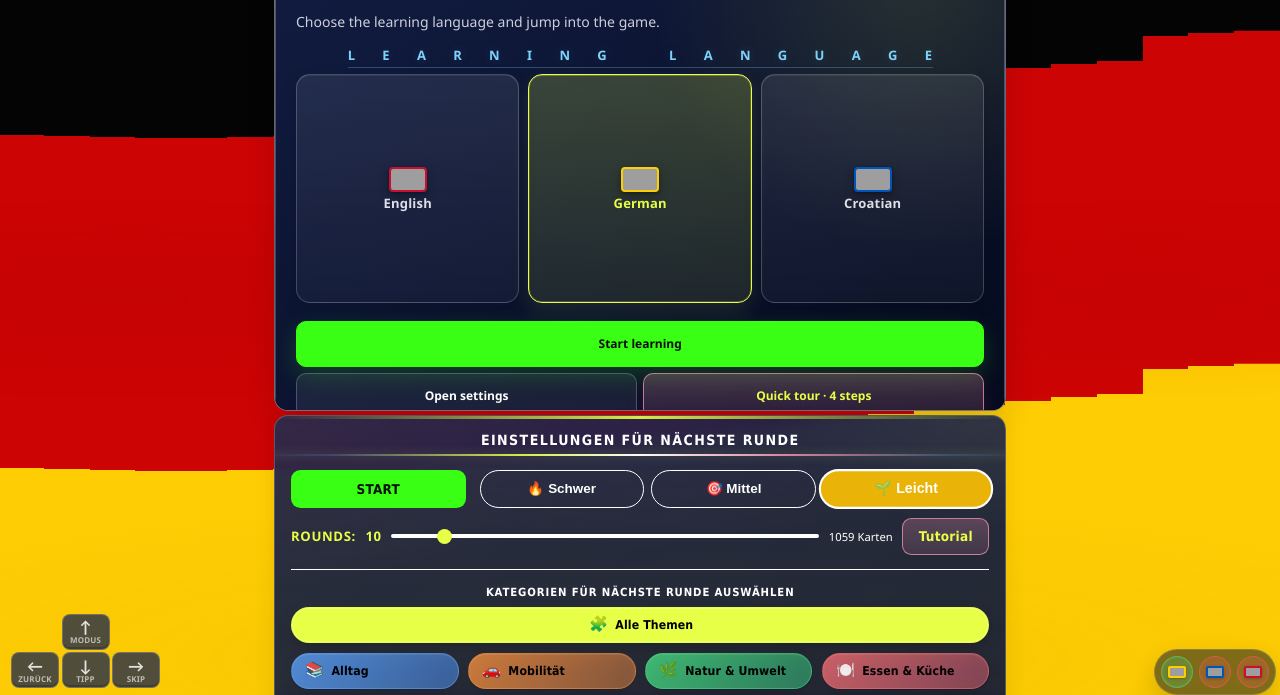
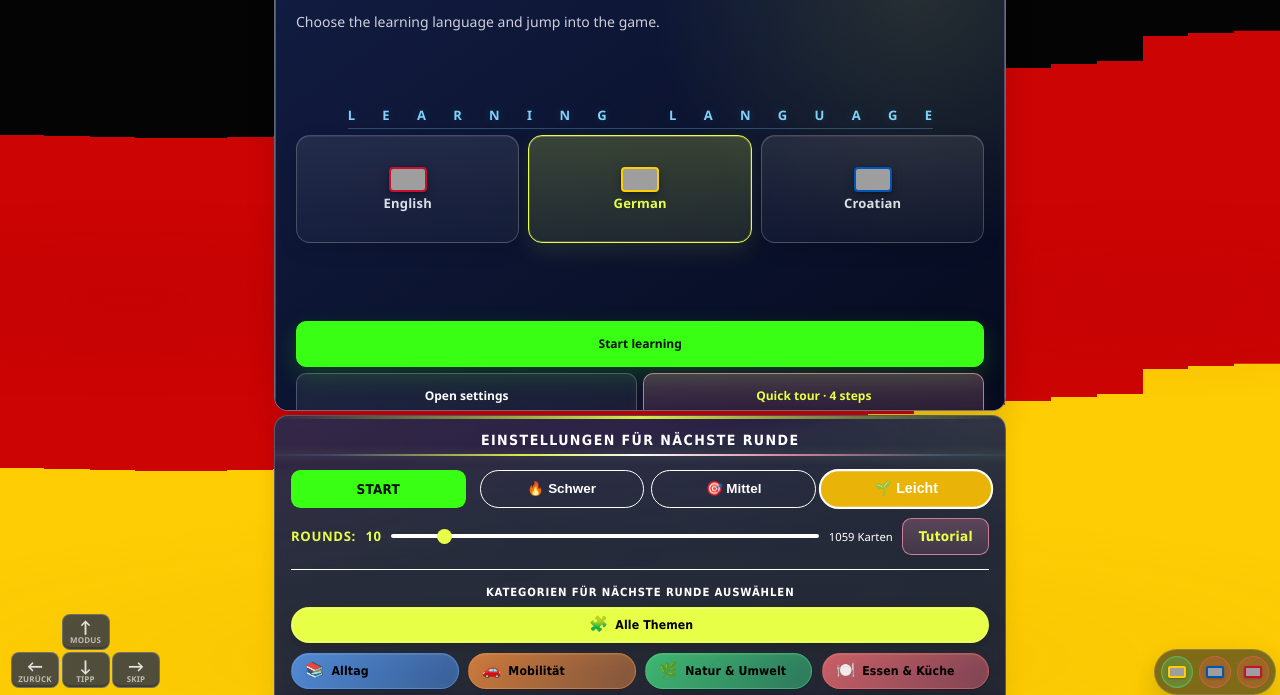
Before and after one commit to Lomuss33/GermanCro, a website: page index.html in a window 1280 px wide. Shown: the part 101-796 px from the top of the page. Drawn offline with Linux system fonts and the light colour scheme; no server answers; grey boxes are pictures that could not be loaded.

Commit message:
fixed onboarding height scaling

```diff
--- a/onboarding.css
+++ b/onboarding.css
@@ -979,22 +979,25 @@ body.layout-phone-portrait .cat-panel-toolbar > .tutorial-replay-btn {
 
 .onboarding-dialog.is-card-start.is-welcome .onboarding-language-group {
   display: grid;
-  grid-template-rows: auto minmax(0, 1fr);
-  align-content: stretch;
+  grid-template-rows: auto auto;
+  align-content: center;
+  align-self: center;
   margin: 0;
   min-height: 0;
-  height: 100%;
+  width: 100%;
 }
 
 .onboarding-dialog.is-card-start.is-welcome .onboarding-language-options {
-  min-height: clamp(70px, 24%, 132px);
-  height: 100%;
+  min-height: 0;
+  height: clamp(76px, 22vh, 108px);
+  max-height: min(108px, 100%);
   align-items: stretch;
 }
 
 .onboarding-dialog.is-card-start.is-welcome .onboarding-language-btn {
-  min-height: clamp(70px, 100%, 132px);
+  min-height: 76px;
   height: 100%;
+  max-height: 108px;
   align-content: center;
 }
 
```
Also changed, not shown: dist/onboarding.css.
